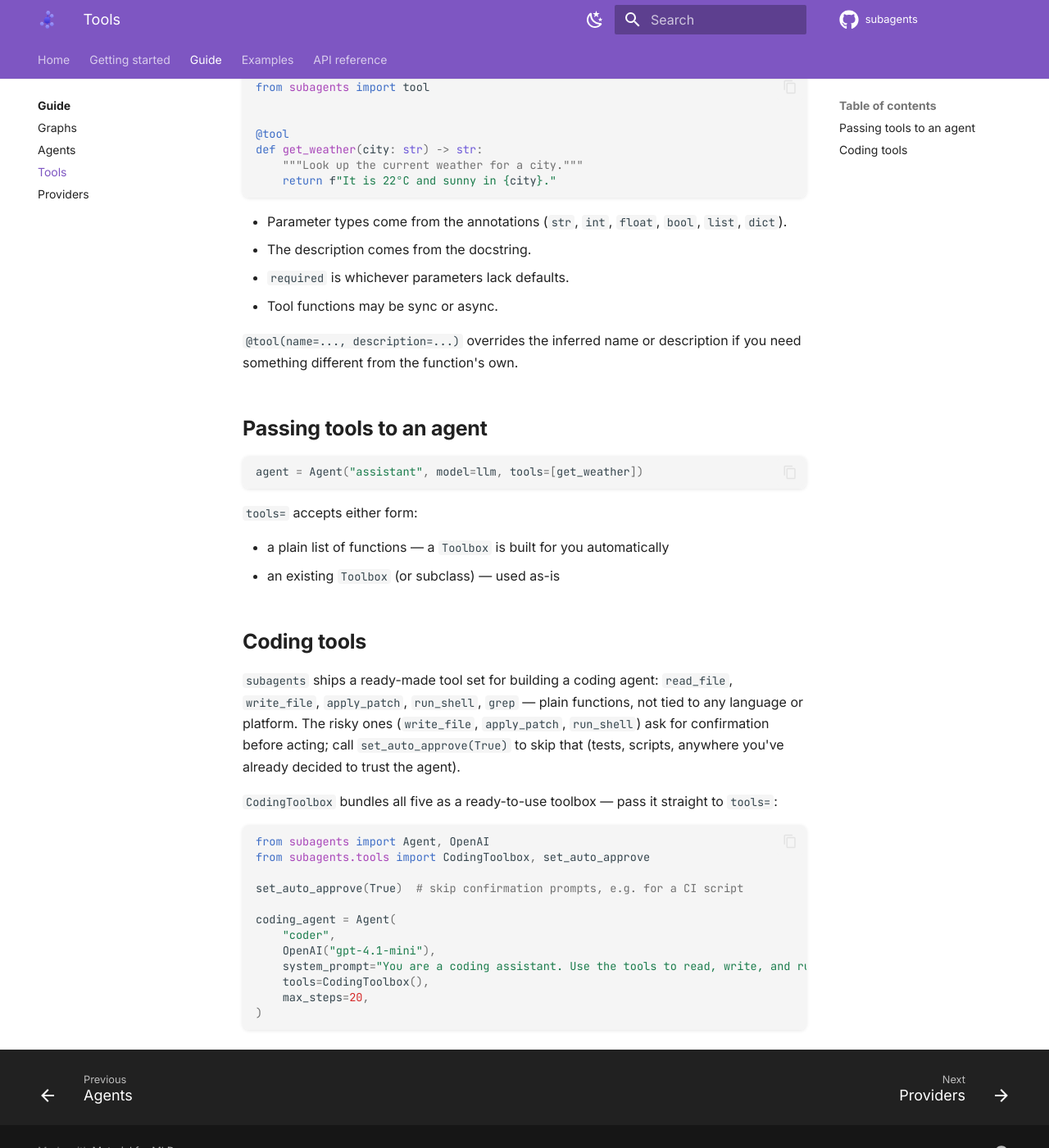
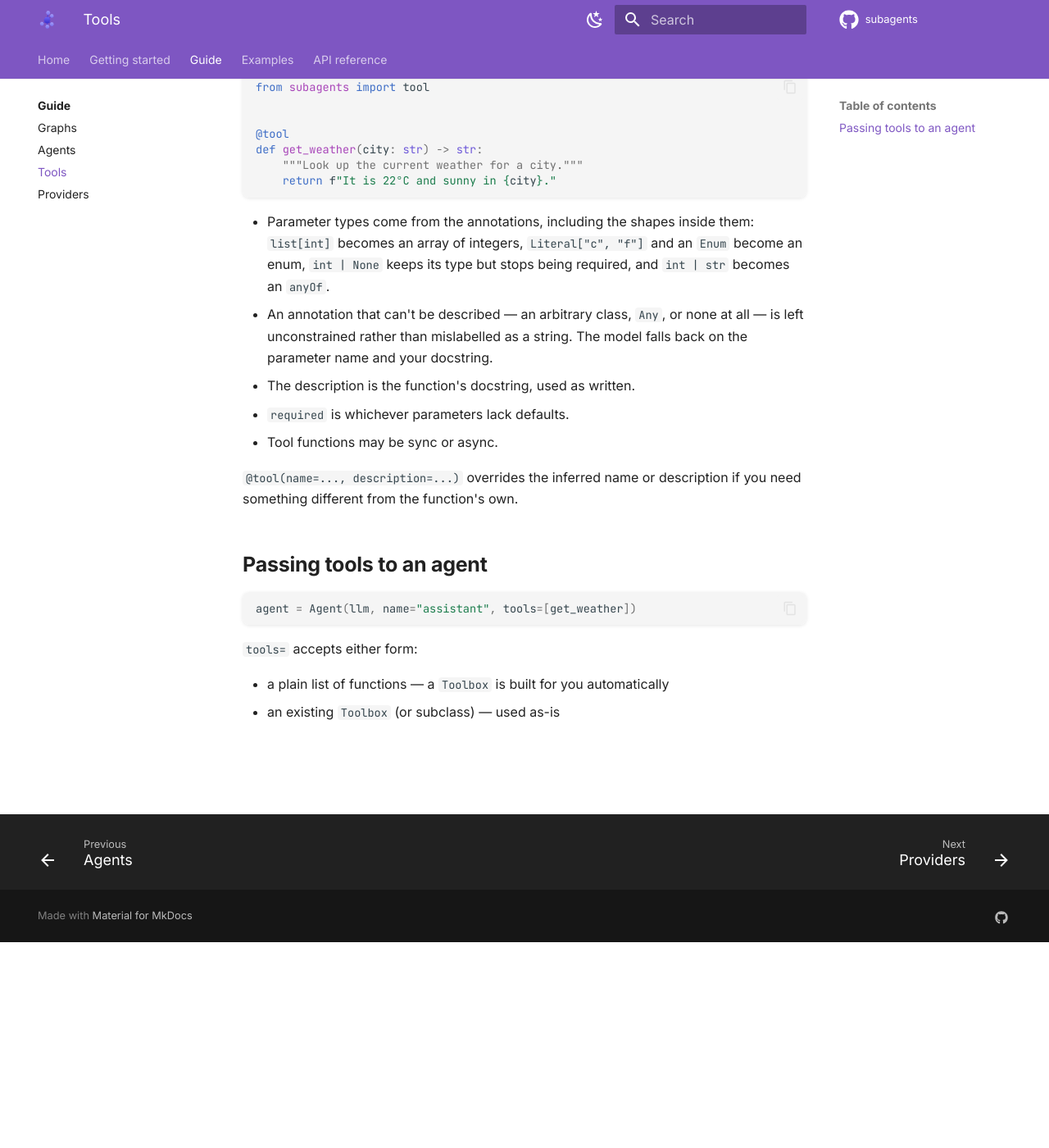
Before and after one commit to sayedshaun/deepharness, an MkDocs documentation site: the page built from docs/guide/tools.md, in a window 1280 px wide and 1400 px high, scrolled down 251 px. Shown: the whole window at 82% size. Built offline with MkDocs 1.6.1 and Material for MkDocs 9.7.7, drawn with Linux system fonts in a browser that asks for light colours; comment, search, counter and statistics services are not loaded.

Commit message:
docs: describe the widened tool schema conversion

````diff
--- a/docs/guide/tools.md
+++ b/docs/guide/tools.md
@@ -13,8 +13,13 @@ def get_weather(city: str) -> str:
     return f"It is 22°C and sunny in {city}."
 ```
 
-- Parameter types come from the annotations (`str`, `int`, `float`, `bool`, `list`, `dict`).
-- The description comes from the docstring.
+- Parameter types come from the annotations, including the shapes inside them: `list[int]`
+  becomes an array of integers, `Literal["c", "f"]` and an `Enum` become an enum, `int | None`
+  keeps its type but stops being required, and `int | str` becomes an `anyOf`.
+- An annotation that can't be described — an arbitrary class, `Any`, or none at all — is left
+  unconstrained rather than mislabelled as a string. The model falls back on the parameter name
+  and your docstring.
+- The description is the function's docstring, used as written.
 - `required` is whichever parameters lack defaults.
 - Tool functions may be sync or async.
 
@@ -24,35 +29,10 @@ something different from the function's own.
 ## Passing tools to an agent
 
 ```python
-agent = Agent("assistant", model=llm, tools=[get_weather])
+agent = Agent(llm, name="assistant", tools=[get_weather])
 ```
 
 `tools=` accepts either form:
 
 - a plain list of functions — a `Toolbox` is built for you automatically
 - an existing `Toolbox` (or subclass) — used as-is
-
-## Coding tools
-
-`subagents` ships a ready-made tool set for building a coding agent: `read_file`,
-`write_file`, `apply_patch`, `run_shell`, `grep` — plain functions, not tied to any language or
-platform. The risky ones (`write_file`, `apply_patch`, `run_shell`) ask for confirmation
-before acting; call `set_auto_approve(True)` to skip that (tests, scripts, anywhere you've
-already decided to trust the agent).
-
-`CodingToolbox` bundles all five as a ready-to-use toolbox — pass it straight to `tools=`:
-
-```python
-from subagents import Agent, OpenAI
-from subagents.tools import CodingToolbox, set_auto_approve
-
-set_auto_approve(True)  # skip confirmation prompts, e.g. for a CI script
-
-coding_agent = Agent(
-    "coder",
-    OpenAI("gpt-4.1-mini"),
-    system_prompt="You are a coding assistant. Use the tools to read, write, and run code.",
-    tools=CodingToolbox(),
-    max_steps=20,
-)
-```
````
